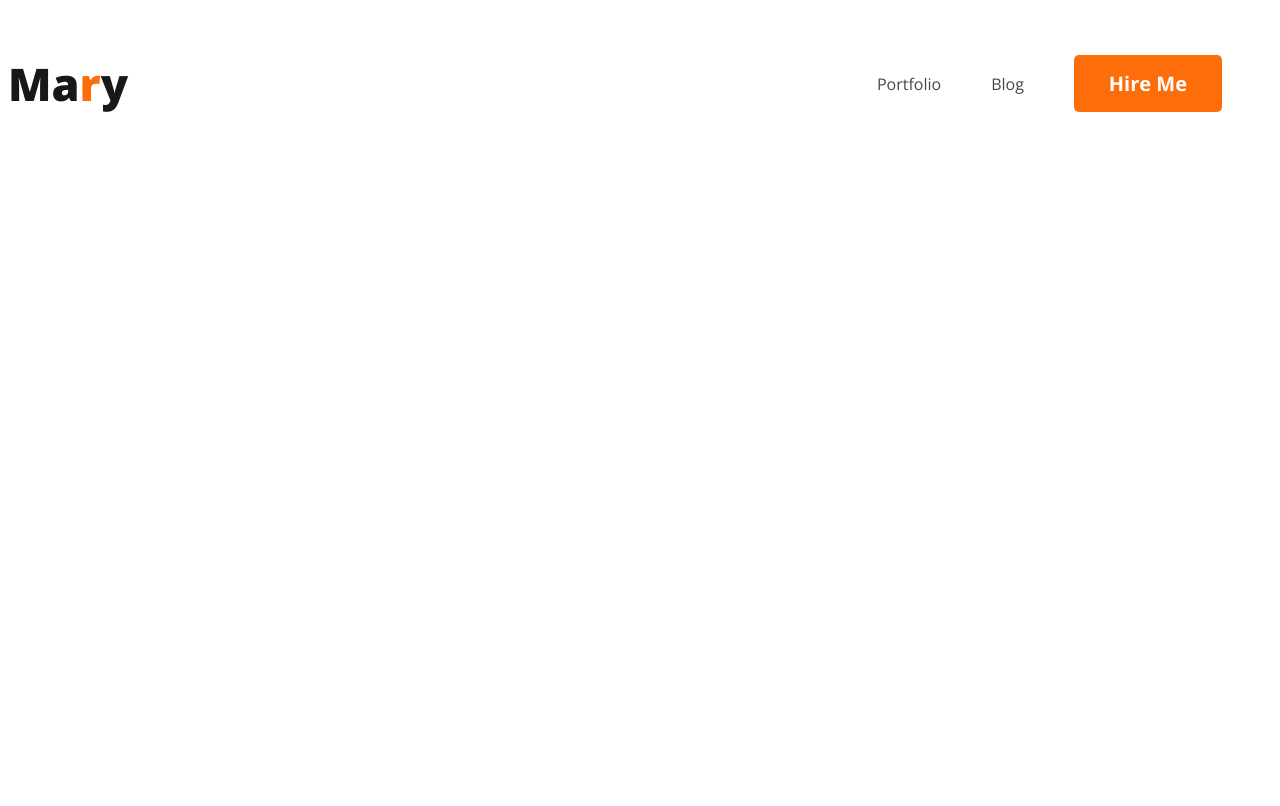
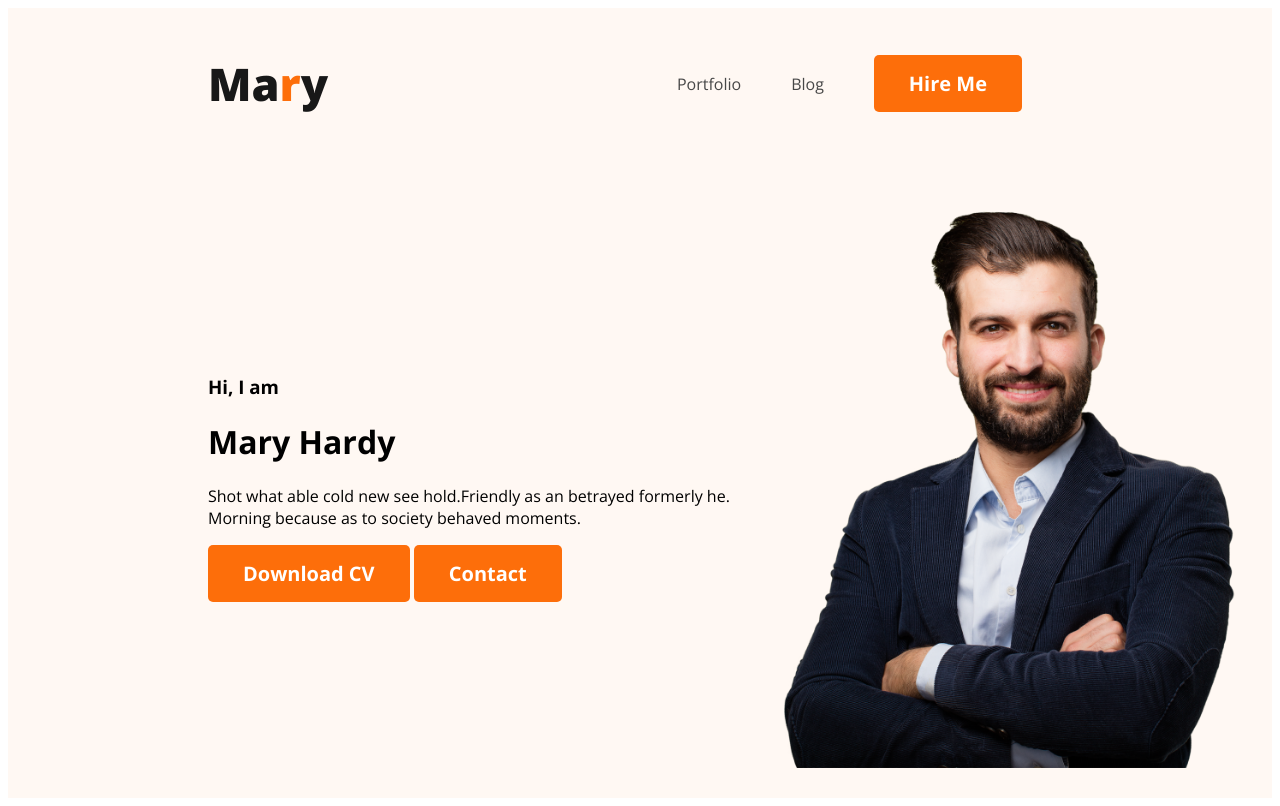
Before and after one commit to shantotech/developer-portfolio, a plain HTML site: page index.html in a window 1280 px wide. Drawn offline with nearby package versions, Linux system fonts and the light colour scheme.

Commit message:
banner content added

```diff
--- a/index.html
+++ b/index.html
@@ -12,7 +12,7 @@
 </head>
 
 <body>
-    <header>
+    <header class="header">
         <nav>
             <h3 class="nav-title">Ma<span class="primary-color">r</span>y</h3>
             <ul>
@@ -21,6 +21,16 @@
                 <li><button class="btn-primary">Hire Me</button></li>
             </ul>
         </nav>
+        <div class="banner">
+            <div class="banner-content">
+                <h3 class="banner-subtitle">Hi, I am</h3>
+                <h1 class="banner-title">Mary Hardy</h1>
+                <p>Shot what able cold new see hold.Friendly as an betrayed formerly he. Morning because as to society behaved moments.</p>
+                <button class="btn-primary">Download CV</button>
+                <button class="btn-primary">Contact</button>
+            </div>
+            <img class="main-img" src="./images/hardy.png" alt="">
+        </div>
     </header>
     <main>
 
--- a/styles/style.css
+++ b/styles/style.css
@@ -26,6 +26,7 @@ nav {
     display: flex;
     justify-content: space-between;
     align-items: center;
+    margin: 0 200px;
 }
 
 .nav-title {
@@ -48,3 +49,19 @@ nav a {
     text-decoration: none;
     color: #474747;
 }
+
+/* banner related styles */
+
+.header{
+    background-color: #FFF8F3;
+}
+
+.banner{
+    padding: 30px 30px 30px 200px;
+    display: flex;
+    align-items: center;
+}
+
+.main-img{
+    width: 500px;
+}
```
